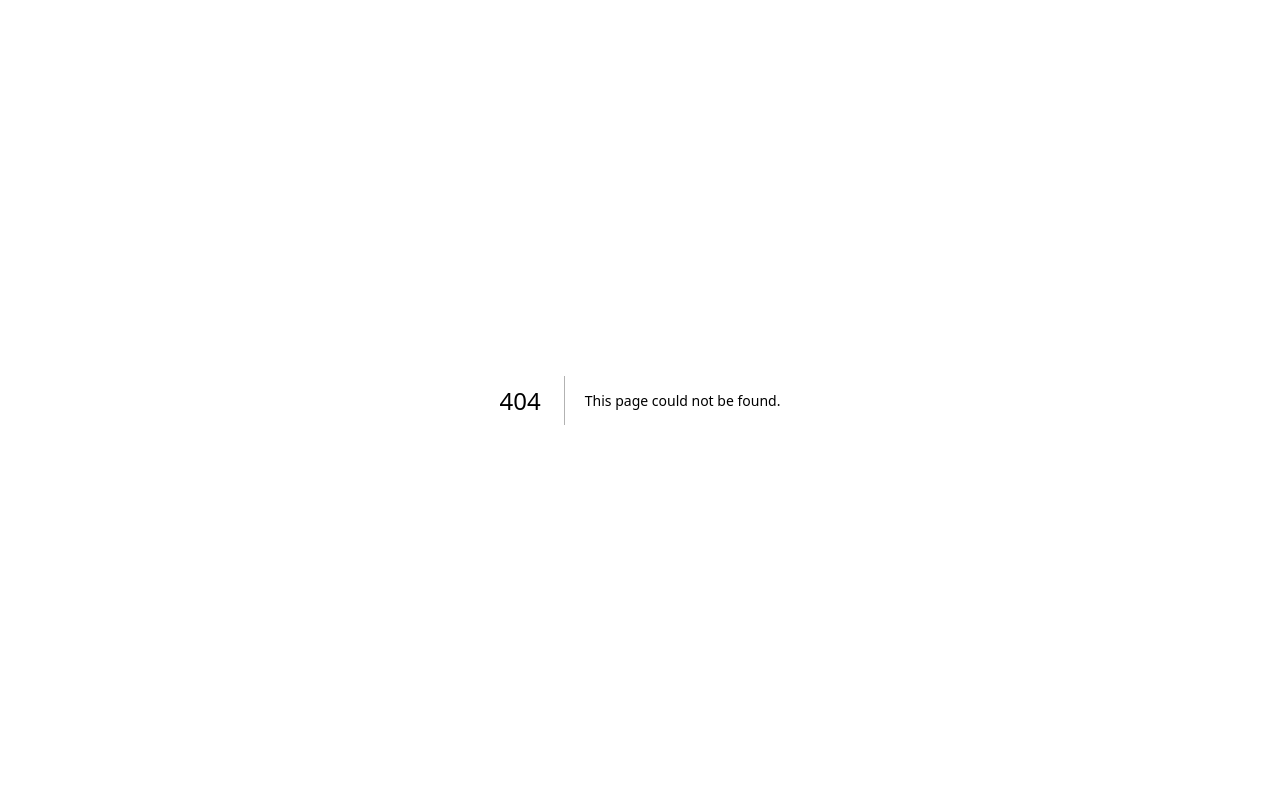
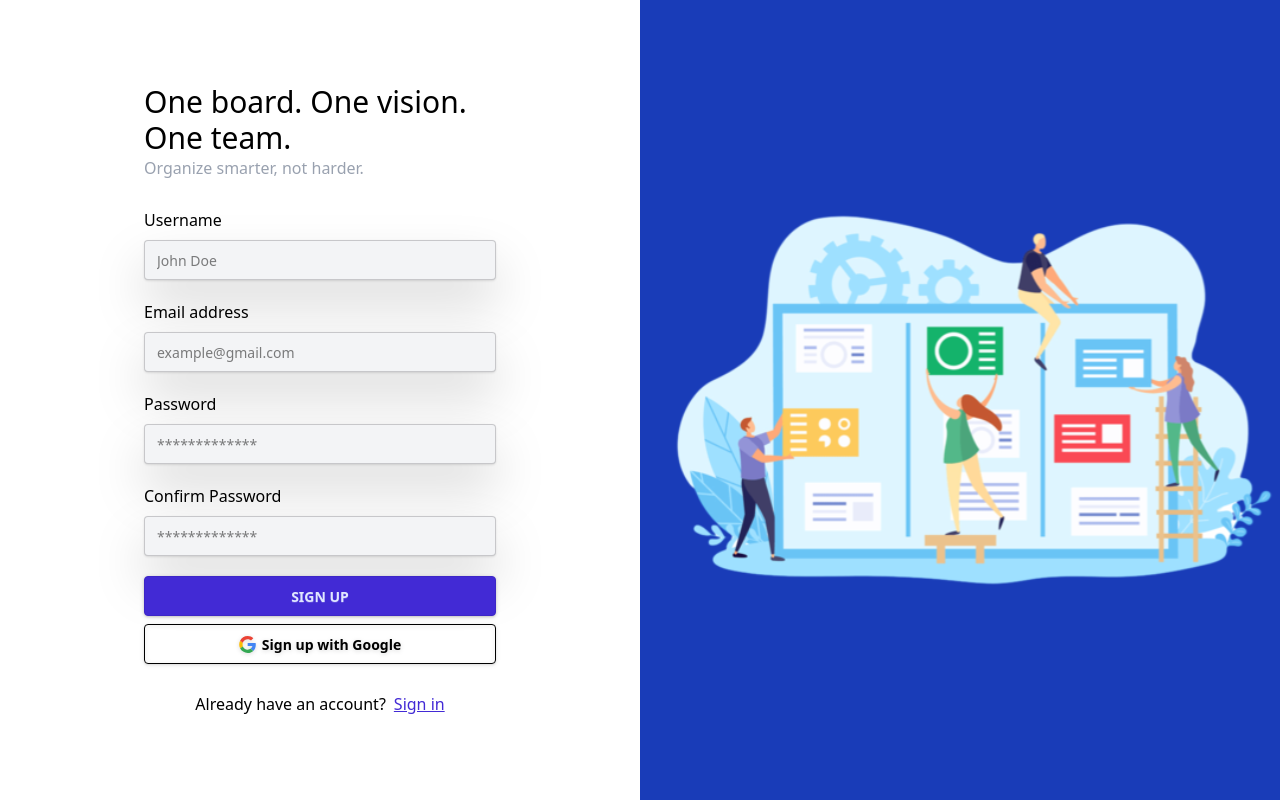
Before and after one commit to Soukaina-AK/kantastic-front, a Next.js app: page /register in a window 1280 px wide. Before the commit this address had no page. Built offline with nearby package versions, Linux system fonts and the light colour scheme.

Commit message:
Finished Auth pages

```diff
--- a/app/auth/layout.tsx
+++ /dev/null
@@ -1,9 +0,0 @@
-import React from "react";
-
-export default function AuthLayout({children}:Readonly<{children:React.ReactNode}>){
-    return(
-        <div>
-            {children}
-        </div>
-    )
-}
--- /dev/null
+++ b/app/login/page.tsx
@@ -0,0 +1,55 @@
+import Image from "next/image";
+import Link from "next/link";
+
+export default function Login() {
+  return (
+    <div className="flex flex-row h-screen ">
+        <div className="bg-blue-800 hidden md:w-1/2 md:flex items-center justify-center">
+            <Image
+            src='/kanban-icon.svg'
+            alt="kanban-icon"
+            width={800}
+            height={800}
+             />
+        </div>
+        <div className="w-full md:w-1/2 flex flex-col items-center justify-center gap-7 px-7 sm:px-28 md:px-8 lg:px-24 xl:px-36 2xl:px-52">
+            <div className="w-full">
+                <h1 className="text-3xl">Welcome back</h1>
+                <h4 className="text-gray-400">Please enter your details</h4>
+            </div>
+            <form action="" className="flex flex-col gap-5 w-full ">
+                <div className="flex flex-col gap-2 w-full">
+                    <label htmlFor="">Email address</label>
+                    <input type="text" placeholder="example@gmail.com" className="input bg-gray-100 focus:outline-none shadow drop-shadow-2xl w-full" />
+                </div>
+                <div className="flex flex-col gap-2 w-full">
+                    <label htmlFor="">Password</label>
+                    <input type="text" placeholder="*************" className="input bg-gray-100 focus:outline-none shadow drop-shadow-2xl w-full" />
+                </div>
+                <div className="flex flex-row justify-between w-full">
+                    <div className="flex flex-row gap-1">
+                        <input type="checkbox" defaultChecked className="checkbox checkbox-neutral" />
+                        <p>Remember me</p>
+                    </div>
+                    <p className="underline">Forgot password</p>
+                </div>
+                <div className="flex flex-col gap-2 w-full">
+                    <button className="btn btn-primary shadow drop-shadow-sm">SIGN IN</button>
+                    <button className="btn btn-outline shadow drop-shadow-sm">
+                        <Image
+                        src='/google.svg'
+                        alt="google image"
+                        width={17}
+                        height={17} />
+                        <p>Sign in with Google</p>
+                    </button>
+                </div>
+            </form>
+            <div className="flex flex-row gap-2">
+                <p>Don't have an account?</p>
+                <Link href={'/register'} className="underline text-primary">Sign up</Link>
+            </div>
+        </div>
+    </div>
+  )
+}
--- a/app/auth/login/page.tsx
+++ b/app/register/page.tsx
@@ -1,22 +1,19 @@
 import Image from "next/image";
+import Link from "next/link";
 
 export default function Login() {
   return (
     <div className="flex flex-row h-screen ">
-        <div className="bg-blue-800 hidden md:w-1/2 md:flex items-center justify-center">
-            <Image
-            src='/kanban-icon.svg'
-            alt="kanban-icon"
-            width={800}
-            height={800}
-             />
-        </div>
         <div className="w-full md:w-1/2 flex flex-col items-center justify-center gap-7 px-7 sm:px-28 md:px-8 lg:px-24 xl:px-36 2xl:px-52">
             <div className="w-full">
-                <h1 className="text-3xl">Welcome back</h1>
-                <h4 className="text-gray-400">Please enter your details</h4>
+                <h1 className="text-3xl">One board. One vision. One team.</h1>
+                <h4 className="text-gray-400">Organize smarter, not harder.</h4>
             </div>
             <form action="" className="flex flex-col gap-5 w-full ">
+                <div className="flex flex-col gap-2 w-full">
+                    <label htmlFor="">Username</label>
+                    <input type="text" placeholder="John Doe" className="input bg-gray-100 focus:outline-none shadow drop-shadow-2xl w-full" />
+                </div>
                 <div className="flex flex-col gap-2 w-full">
                     <label htmlFor="">Email address</label>
                     <input type="text" placeholder="example@gmail.com" className="input bg-gray-100 focus:outline-none shadow drop-shadow-2xl w-full" />
@@ -25,29 +22,34 @@ export default function Login() {
                     <label htmlFor="">Password</label>
                     <input type="text" placeholder="*************" className="input bg-gray-100 focus:outline-none shadow drop-shadow-2xl w-full" />
                 </div>
-                <div className="flex flex-row justify-between w-full">
-                    <div className="flex flex-row gap-1">
-                        <input type="checkbox" className="checkbox border-gray-300" />
-                        <p>Remember me</p>
-                    </div>
-                    <p className="underline">Forgot password</p>
+                <div className="flex flex-col gap-2 w-full">
+                    <label htmlFor="">Confirm Password</label>
+                    <input type="text" placeholder="*************" className="input bg-gray-100 focus:outline-none shadow drop-shadow-2xl w-full" />
                 </div>
                 <div className="flex flex-col gap-2 w-full">
-                    <button className="btn btn-primary shadow drop-shadow-sm">SIGN IN</button>
+                    <button className="btn btn-primary shadow drop-shadow-sm">SIGN UP</button>
                     <button className="btn btn-outline shadow drop-shadow-sm">
                         <Image
                         src='/google.svg'
                         alt="google image"
                         width={17}
                         height={17} />
-                        <p>Sign in with Google</p>
+                        <p>Sign up with Google</p>
                     </button>
                 </div>
             </form>
             <div className="flex flex-row gap-2">
-                <p>Don't have an account?</p>
-                <p className="underline text-primary">Sign up</p>
+                <p>Already have an account?</p>
+                <Link href={'/login'} className="underline text-primary">Sign in</Link>
             </div>
+        </div>
+        <div className="bg-blue-800 hidden md:w-1/2 md:flex items-center justify-center">
+            <Image
+            src='/kanban-icon-register.svg'
+            alt="kanban-icon"
+            width={800}
+            height={800}
+             />
         </div>
     </div>
   )
```
Also changed, not shown: public/kanban-icon-register.svg (added).
